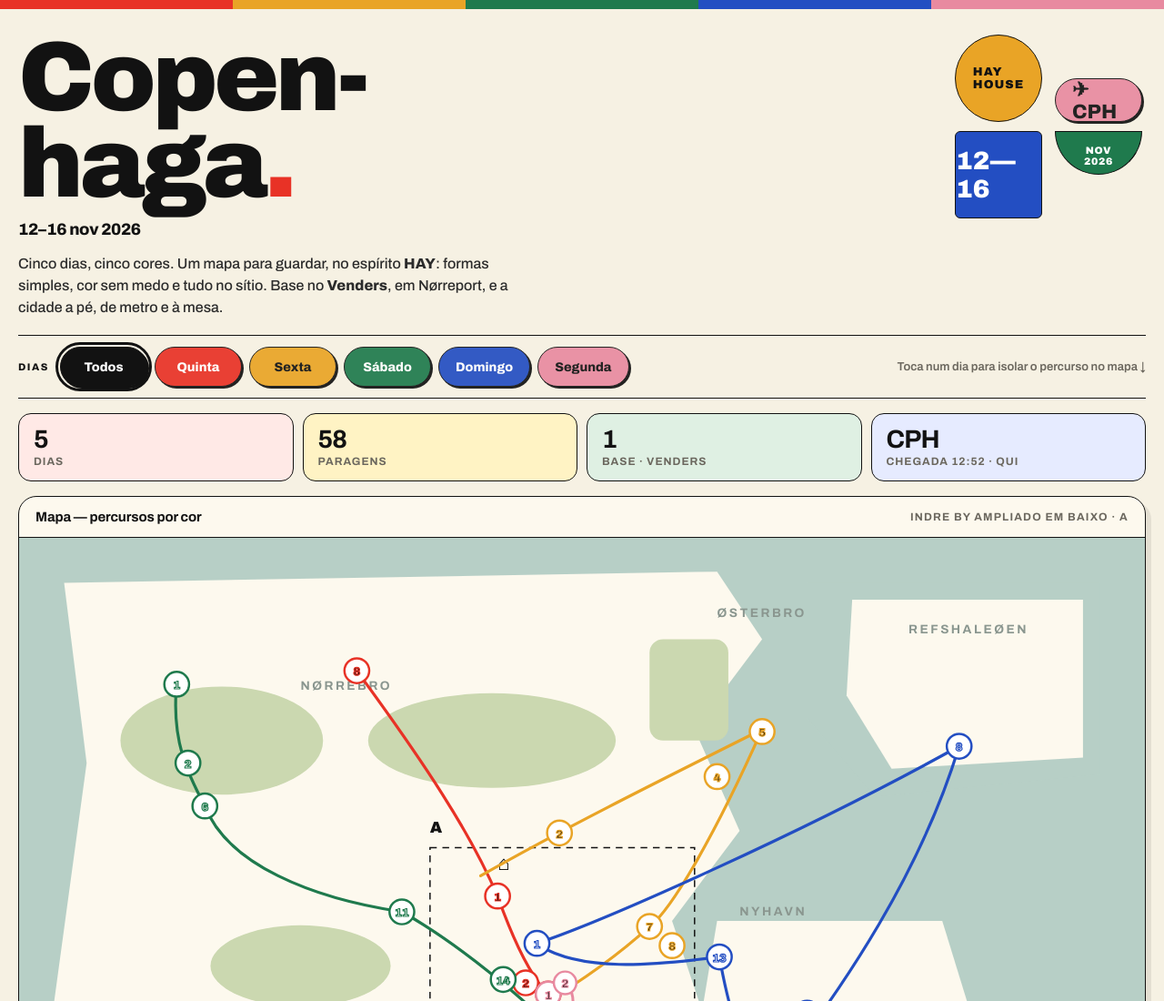
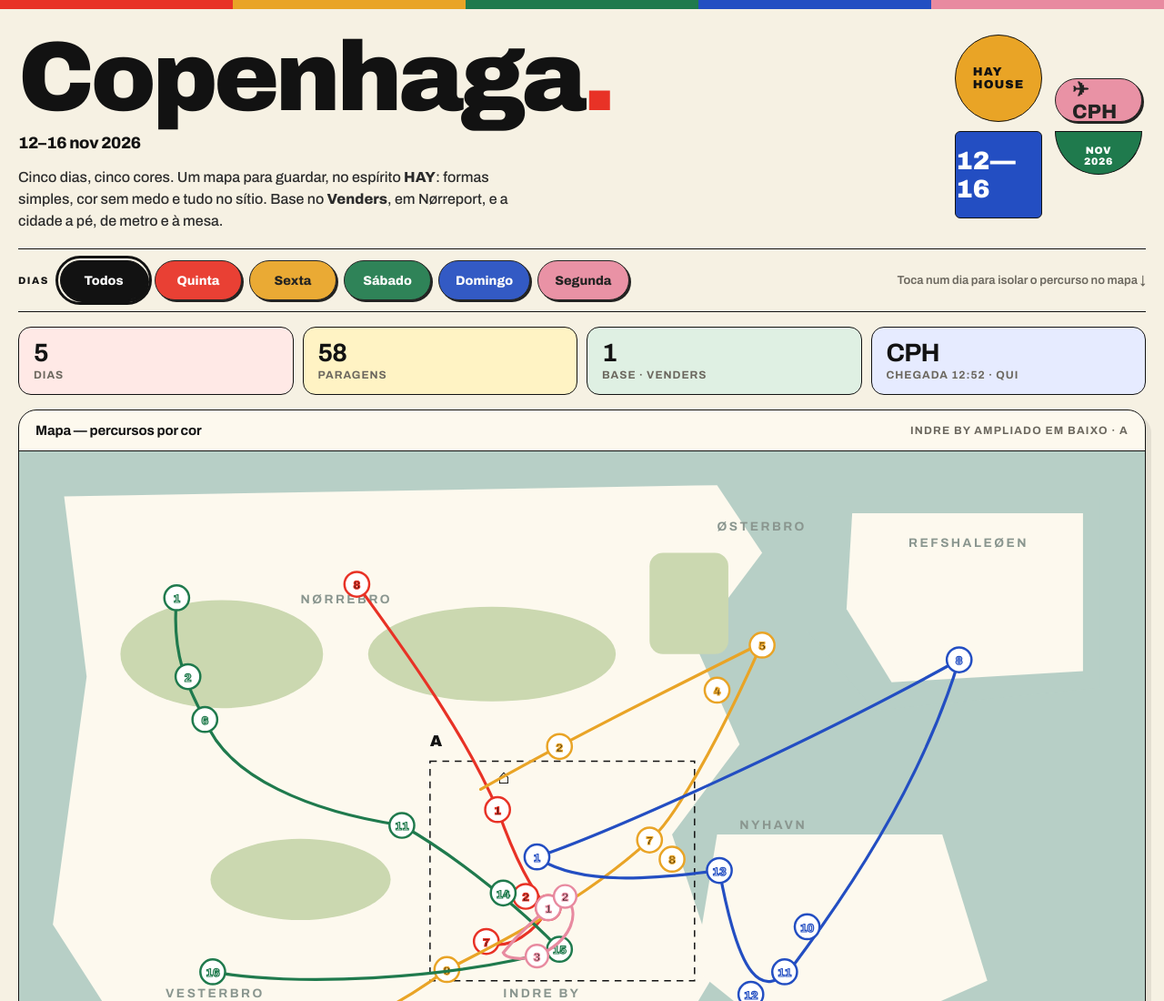
Before and after one commit to guguiomar/copenhaga-guia, a plain HTML site: page index.html in a window 1280 px wide. Shown: the top 1100 px of the page at 91% size. Drawn offline with Linux system fonts and the light colour scheme; a web font is replaced by a local one.

Commit message:
Titulo numa linha em todos os ecras

```diff
--- a/index.html
+++ b/index.html
@@ -48,8 +48,9 @@ button{font-family:inherit;cursor:pointer;min-height:44px}
 
 header.top{display:flex;justify-content:space-between;gap:32px;align-items:flex-start;padding:28px 0 18px;flex-wrap:wrap}
 .title-block{flex:1;min-width:280px}
-h1{font-size:clamp(56px,9vw,108px);line-height:.88;letter-spacing:-.04em;font-weight:900;margin:0}
+h1{font-size:min(108px,13.5vw);white-space:nowrap;line-height:.88;letter-spacing:-.04em;font-weight:900;margin:0}
 h1 span{color:var(--red)}
+@media(min-width:701px){h1{font-size:min(108px,calc((100vw - 290px)/5.8))}}
 .subtitle{display:flex;flex-wrap:wrap;gap:10px 16px;align-items:center;margin-top:14px}
 .date{font-weight:800;font-size:18px;letter-spacing:-.02em}
 .dot{width:8px;height:8px;border-radius:50%;background:var(--ink);display:inline-block}
@@ -169,7 +170,7 @@ footer{margin-top:18px;display:flex;justify-content:space-between;gap:12px;flex-
 
   <header class="top">
     <div class="title-block">
-      <h1>Copen-<br>haga<span>.</span></h1>
+      <h1>Copenhaga<span>.</span></h1>
       <div class="subtitle">
         <span class="date">12–16 nov 2026</span>
       </div>
```
